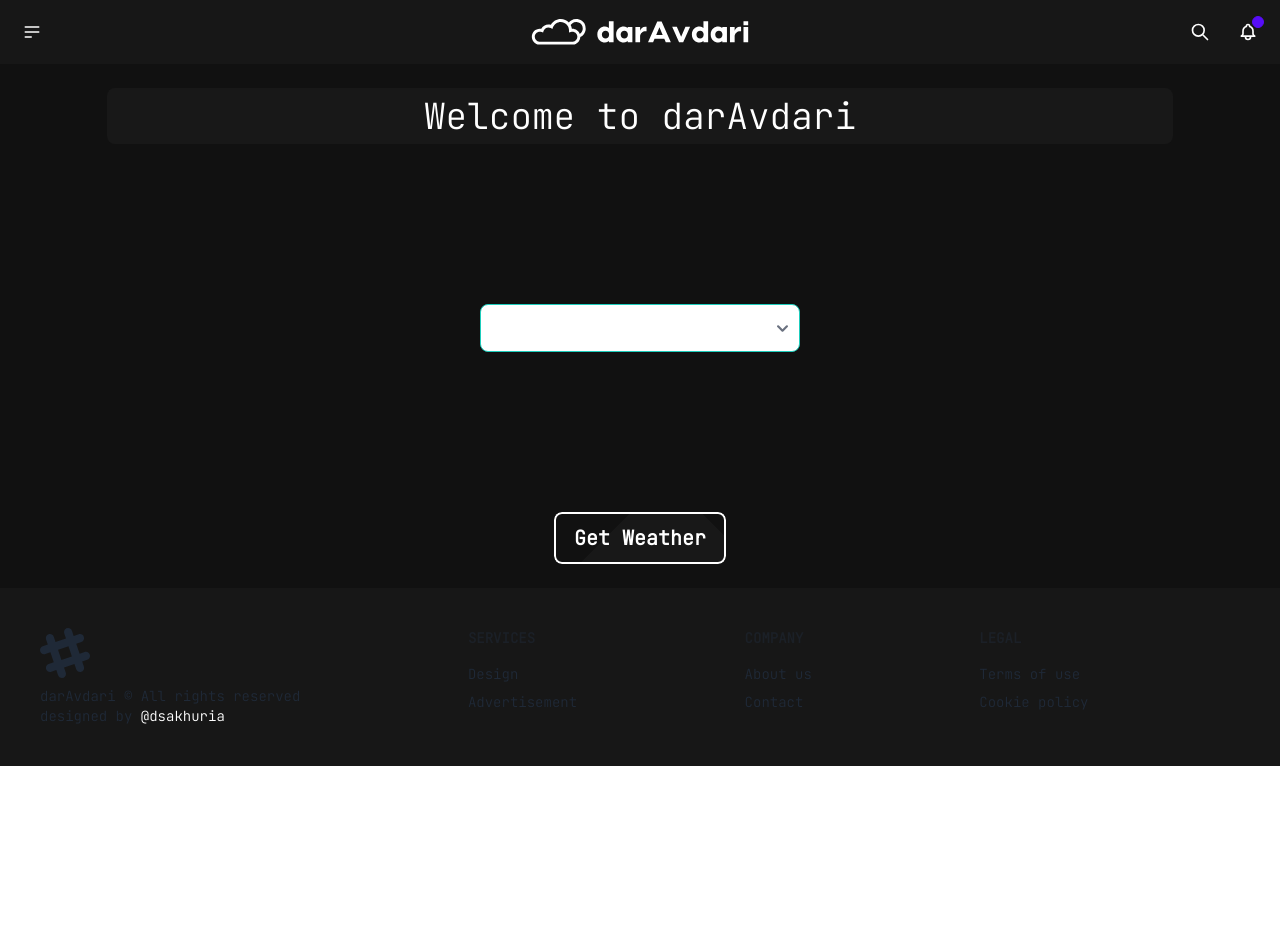
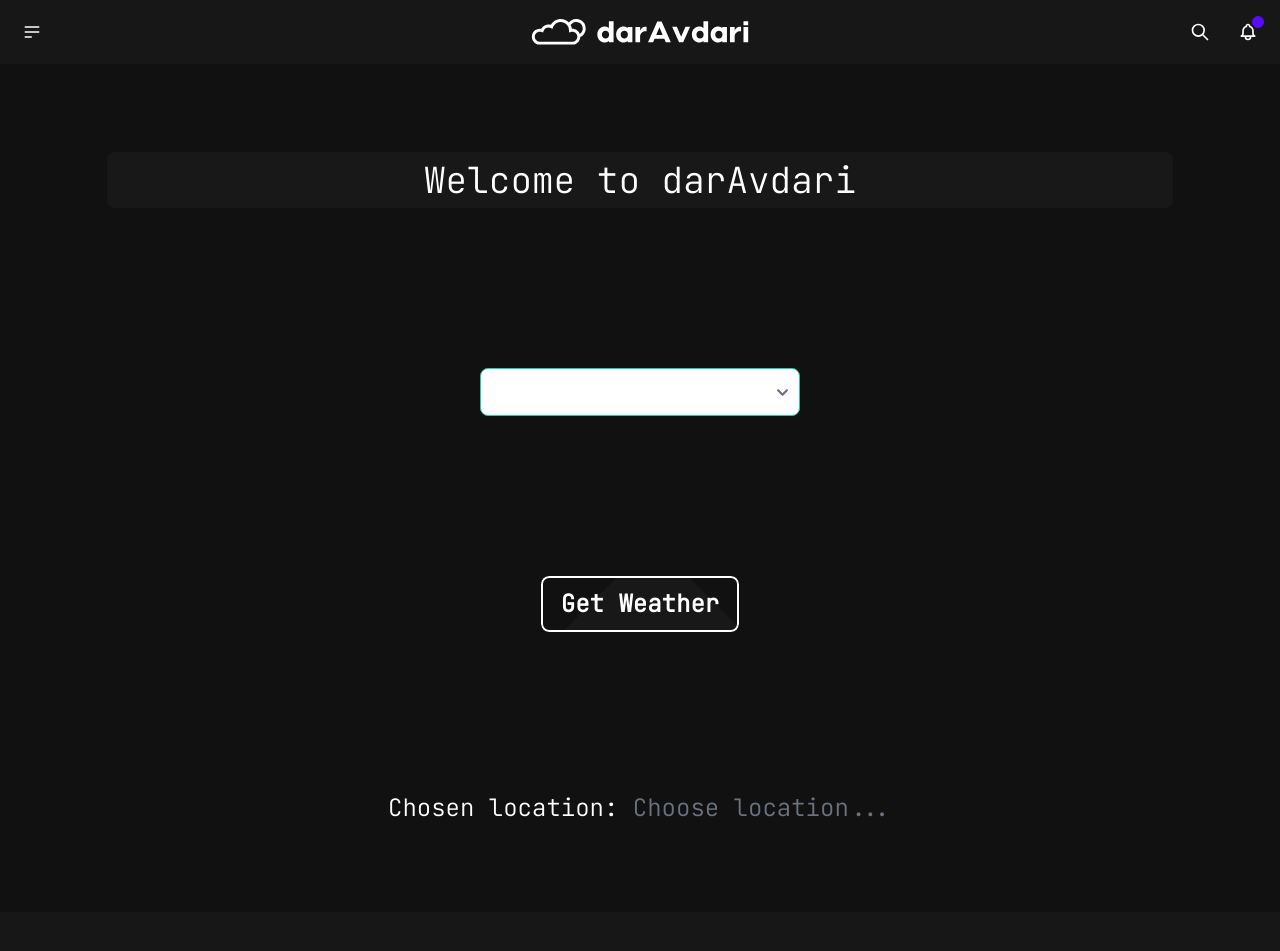
Before and after one commit to dsakhuria/darAvdari-web, a React (Vite) app: page / in a window 1280 px wide. Shown: the top 951 px of the page. Before the commit the page ends 800 px from the top, so only its background shows below. Built offline with nearby package versions, Linux system fonts and the light colour scheme; a web font is replaced by a local one.

Commit message:
day1 finish

```diff
--- a/src/App.jsx
+++ b/src/App.jsx
@@ -5,7 +5,7 @@ import MainInput from "./components/MainInput";
 import Weather from "./components/Weather";
 
 import { useState } from "react";
-import { ToastContainer, toast } from "react-toastify";
+import { ToastContainer, toast, useToast } from "react-toastify";
 import "react-toastify/dist/ReactToastify.css";
 import SearchBtn from "./components/SearchBtn";
 
@@ -14,39 +14,61 @@ function App() {
     toast.info("Choose destination from menu!");
   };
 
-  const [dropDownValue, setdropDownValue] = useState("");
+  const startWord = "Choose location...";
+  const [dropDownValue, setdropDownValue] = useState(startWord);
 
   const handleInputValueChange = (event) => {
     setdropDownValue(event.target.value);
   };
   console.log(dropDownValue);
 
+  const [executeStatus, setexecuteStatus] = useState(false);
+  const handleExecuteStatusChange = () => {
+    if (dropDownValue !== startWord) {
+      setexecuteStatus(true);
+    } else {
+      toast.warning("You haven't chosen the location!");
+    }
+  };
+
+  // feature to detect if location isnt chosen and if it is "choose location..."
+  // const [ifChosenIsDefault, setifChosenIsDefault] = useState(false)
+  // const handleifChosenIsDefaultChange = () => {
+  //   setifChosenIsDefault(true)
+  // }
+
+  console.log(executeStatus);
   return (
     <>
       <div
         className="w-full h-auto
               bg-[#111111]
               flex flex-col
-              items-center
-              text-white text-xl
+              items-center sm:justify-between
+              text-white text-xl sm:text-2xl
       "
       >
         <Navbar navSearchBtn={navSearchBtn} />
         <section
-          className="w-full h-[auto] gap-[10rem] my-6
-                            flex flex-col items-center justify-around
-                            "
+          className="w-full h-[auto] gap-[5rem] my-6
+                    flex flex-col items-center justify-around
+                     sm:gap-[2rem] sm:min-h-screen
+         "
         >
           <span className="bg-[#181818] text-center text-4xl w-10/12 rounded-lg py-2">
             Welcome to darAvdari
           </span>
           <MainInput handleInputValueChange={handleInputValueChange} />
-          <SearchBtn />
-          {false && <Weather />}
+          <SearchBtn handleExecuteStatusChange={handleExecuteStatusChange} />
+          <div>
+            Chosen location:{" "}
+            {<span className="text-gray-500">{dropDownValue}</span>}
+          </div>
+          {executeStatus && <Weather dropDownValue={dropDownValue} />}
         </section>
         <Footer />
         <ToastContainer
-          position="bottom-right"
+          position="top-right"
           autoClose={1500}
           limit={3}
           hideProgressBar={false}
--- a/src/components/MainInput.jsx
+++ b/src/components/MainInput.jsx
@@ -5,10 +5,10 @@ function MainInput(props) {
   return (
     <>
       <select onChange={props.handleInputValueChange} className="select select-accent w-full max-w-xs">
-        <option disabled value>
-          Choose desired location...
+        <option className="text-neutral-500">
+          Choose location...
         </option>
-        <option >Tbilisi</option>
+        <option>Tbilisi</option>
         <option>Batumi</option>
         <option>Chkhorotsku</option>
         <option>Zugdidi</option>
--- a/src/components/SearchBtn.jsx
+++ b/src/components/SearchBtn.jsx
@@ -1,8 +1,8 @@
-function SearchBtn() {
+function SearchBtn(props) {
   return (
     <>
-      <a
-        href="#_"
+      <button
+        onClick={props.handleExecuteStatusChange}
         className="relative inline-flex items-center justify-start inline-block px-5 py-3 overflow-hidden font-bold rounded-lg group"
       >
         <span className="w-32 h-32 rotate-45 translate-x-12 -translate-y-2 absolute left-0 top-0 bg-white opacity-[3%]"></span>
@@ -11,7 +11,7 @@ function SearchBtn() {
           Get Weather
         </span>
         <span className="absolute inset-0 border-2 border-white px-5 rounded-lg "></span>
-      </a>
+      </button>
     </>
   );
 }
--- a/src/components/Weather.jsx
+++ b/src/components/Weather.jsx
@@ -1,9 +1,10 @@
 import React, { useState, useEffect } from 'react';
 import axios from 'axios';
 
-const Weather = () => { // Receive apiKey as a prop
+const Weather = (props) => { // Receive apiKey as a prop
   const [weatherData, setWeatherData] = useState([]);
-  const location = 'Zugdidi,GE'; // Use the location parameter as per WeatherAPI documentation
+
+  const location = props.dropDownValue; // Use the location parameter as per WeatherAPI documentation
 
   const apiKey = 'df711456495b4ec2872175159230308'
 
@@ -26,7 +27,7 @@ const Weather = () => { // Receive apiKey as a prop
   return (
 
     <div className='w-11/12 h-auto py-6'>
-      <h2> {"{unset}"}-Day Weather Forecast for Zugdidi, Georgia</h2>
+      <h2> {"7"}-Day Weather Forecast for {location}, Georgia</h2>
       <ul>
         {weatherData.map((dayData, index) => (
           <li key={index}>
```
